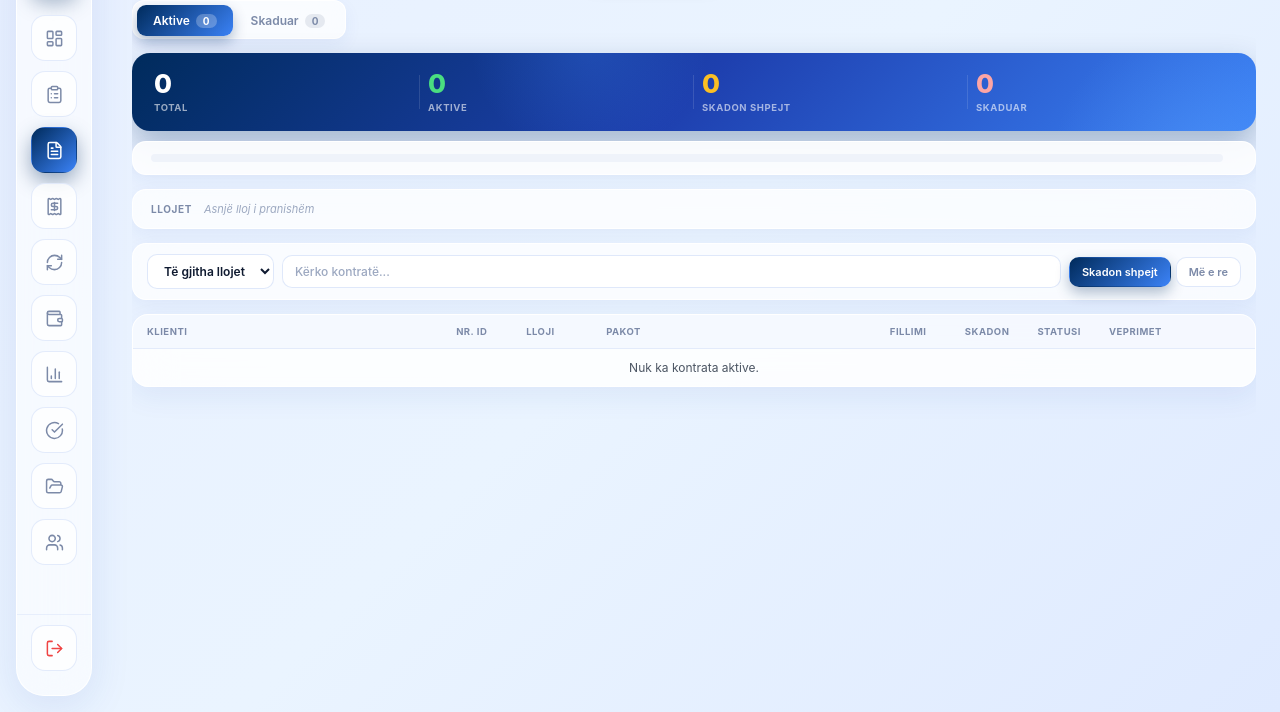
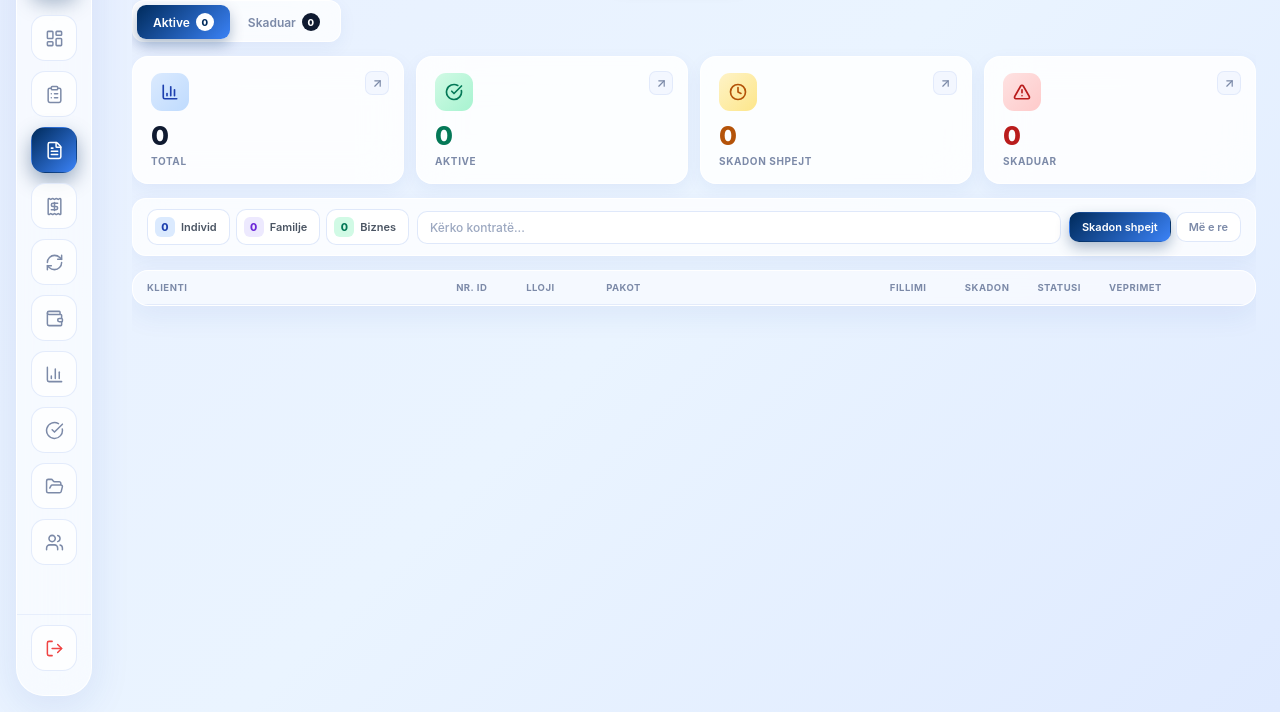
Before and after one commit to gjonbalajagon-blip/sigal-platform, a website: page pages/kontratat.html in a window 1280 px wide. Shown: the part 88-800 px from the top of the page. Drawn offline with nearby package versions, Linux system fonts and the light colour scheme.

Commit message:
kontratat: kpi cards, llojet inline clickable, hiq progress bar, topbar order

```diff
--- a/pages/kontratat.html
+++ b/pages/kontratat.html
@@ -398,183 +398,179 @@
     color: #fff !important;
 }
 
-/* ---------- STATS STRIP (NEW FORMAT) ---------- */
+/* ---------- KPI CARDS ---------- */
 .stats-strip {
+    display: grid !important;
+    grid-template-columns: repeat(4, 1fr) !important;
+    gap: 12px !important;
+    margin-bottom: 14px !important;
     background: transparent !important;
     border-radius: 0 !important;
     overflow: visible !important;
-    margin-bottom: 14px !important;
-    display: grid;
-    grid-template-columns: 1fr;
-    gap: 10px;
 }
-.strip-top {
-    background: linear-gradient(135deg, #002B5C 0%, #1e40af 50%, #3b82f6 100%) !important;
-    border-radius: 18px !important;
-    padding: 18px 22px !important;
-    display: grid !important;
-    grid-template-columns: repeat(4, 1fr) !important;
-    gap: 16px !important;
-    align-items: stretch !important;
-    box-shadow: 0 14px 32px rgba(0,43,92,0.3) !important;
+.kpi-card {
+    background: rgba(255,255,255,0.85);
+    backdrop-filter: blur(20px);
+    border: 1px solid rgba(255,255,255,0.95);
+    border-radius: 16px;
+    padding: 16px 18px;
+    box-shadow: 0 6px 18px rgba(30,64,175,0.06);
     position: relative;
-    overflow: hidden;
+    transition: all 0.2s;
+    cursor: default;
 }
-.strip-top::before {
-    content: '';
+.kpi-card:hover {
+    transform: translateY(-2px);
+    box-shadow: 0 12px 28px rgba(30,64,175,0.1);
+}
+.kpi-icon {
+    width: 38px; height: 38px;
+    border-radius: 11px;
+    display: flex; align-items: center; justify-content: center;
+    margin-bottom: 12px;
+}
+.kpi-icon i, .kpi-icon svg {
+    width: 18px !important; height: 18px !important;
+    stroke-width: 2.2 !important;
+}
+.kpi-icon-total {
+    background: linear-gradient(135deg, #dbeafe, #bfdbfe);
+    color: #1e40af;
+}
+.kpi-icon-aktive {
+    background: linear-gradient(135deg, #d1fae5, #a7f3d0);
+    color: #047857;
+}
+.kpi-icon-skadon {
+    background: linear-gradient(135deg, #fef3c7, #fde68a);
+    color: #b45309;
+}
+.kpi-icon-skaduar {
+    background: linear-gradient(135deg, #fee2e2, #fecaca);
+    color: #b91c1c;
+}
+.kpi-arrow {
     position: absolute;
-    top: -50%; right: -10%;
-    width: 320px; height: 320px;
-    border-radius: 50%;
-    background: radial-gradient(circle, rgba(96,165,250,0.35), transparent 70%);
-    pointer-events: none;
+    top: 14px; right: 14px;
+    width: 24px; height: 24px;
+    border-radius: 7px;
+    background: rgba(240,246,255,0.8);
+    border: 1px solid rgba(220,230,250,0.7);
+    display: flex; align-items: center; justify-content: center;
+    color: #7c8aa8;
+    cursor: pointer;
+    transition: all 0.15s;
 }
-.strip-top::after {
-    content: '';
-    position: absolute;
-    bottom: -40%; left: 30%;
-    width: 240px; height: 240px;
-    border-radius: 50%;
-    background: radial-gradient(circle, rgba(59,130,246,0.25), transparent 70%);
-    pointer-events: none;
+.kpi-arrow:hover {
+    background: linear-gradient(135deg, #002B5C, #3b82f6);
+    color: #fff;
+    border-color: transparent;
 }
-.strip-metrics {
-    display: contents !important;
+.kpi-arrow i, .kpi-arrow svg {
+    width: 13px !important; height: 13px !important;
+    stroke-width: 2.2 !important;
 }
-.strip-metric {
-    padding: 0 !important;
-    border-right: none !important;
-    position: relative;
-    z-index: 1;
-}
-.strip-metric:not(:last-child)::after {
-    content: '';
-    position: absolute;
-    right: -8px; top: 10%; bottom: 10%;
-    width: 1px;
-    background: rgba(255,255,255,0.12);
-}
-.strip-metric .sm-num {
-    font-size: 26px !important;
-    font-weight: 800 !important;
-    color: #fff !important;
-    line-height: 1 !important;
+.kpi-card .sm-num {
+    font-size: 26px;
+    font-weight: 800;
+    color: #0f1a30;
+    line-height: 1;
     letter-spacing: -0.5px;
 }
-.strip-metric .sm-lbl {
-    font-size: 9.5px !important;
-    font-weight: 700 !important;
-    color: rgba(255,255,255,0.6) !important;
-    text-transform: uppercase !important;
-    letter-spacing: 0.6px !important;
-    margin-top: 5px !important;
-}
-.strip-metric.aktive .sm-num { color: #4ade80 !important; }
-.strip-metric.skadon-shpejt .sm-num { color: #fbbf24 !important; }
-.strip-metric.skaduar .sm-num { color: #fca5a5 !important; }
-
-/* Chip-at e llojeve - hidden nga strip-top, do dalin si rresht i veçantë */
-.strip-llojet {
-    display: none !important;
-}
-
-/* Bottom bar — bashkangjit me strip-top brenda të njëjtës kartelë */
-.strip-bottom {
-    background: rgba(255,255,255,0.85) !important;
-    backdrop-filter: blur(20px);
-    padding: 12px 18px !important;
-    display: flex !important;
-    align-items: center !important;
-    gap: 14px !important;
-    border-radius: 14px !important;
-    border: 1px solid rgba(255,255,255,0.95) !important;
-    box-shadow: 0 6px 18px rgba(30,64,175,0.06) !important;
-}
-.strip-bar {
-    flex: 1 !important;
-    display: flex !important;
-    gap: 2px !important;
-    height: 8px !important;
-    border-radius: 4px !important;
-    overflow: hidden !important;
-    background: #eef2fa;
-}
-.strip-bar-seg { height: 100% !important; transition: width 0.4s ease !important; }
-.strip-legend {
-    display: flex !important;
-    gap: 14px !important;
-    flex-shrink: 0 !important;
-}
-.strip-legend span {
-    font-size: 10px !important;
-    color: #7c8aa8 !important;
-    display: flex !important;
-    align-items: center !important;
-    gap: 5px !important;
-    font-weight: 600 !important;
-}
-.strip-legend .sl-dot {
-    width: 7px !important; height: 7px !important;
-    border-radius: 50% !important;
-}
-
-/* ---------- LLOJET ROW (i ri, jashte stats-strip) ---------- */
-.llojet-row {
-    display: flex;
-    gap: 8px;
-    align-items: center;
-    margin-bottom: 14px;
-    padding: 12px 18px;
-    background: rgba(255,255,255,0.75);
-    backdrop-filter: blur(20px);
-    border-radius: 14px;
-    border: 1px solid rgba(255,255,255,0.95);
-    box-shadow: 0 6px 18px rgba(30,64,175,0.06);
-    flex-wrap: wrap;
-}
-.llojet-row .llojet-label {
+.kpi-card .sm-num.aktive-num { color: #047857; }
+.kpi-card .sm-num.skadon-num { color: #b45309; }
+.kpi-card .sm-num.skaduar-num { color: #b91c1c; }
+.kpi-card .sm-lbl {
     font-size: 10px;
+    font-weight: 700;
     color: #7c8aa8;
     text-transform: uppercase;
     letter-spacing: 0.6px;
-    font-weight: 700;
-    margin-right: 4px;
+    margin-top: 6px;
 }
-.llojet-row #llojet-chips {
+
+/* ---------- TABS me round badge si screenshot ---------- */
+.tab-btn .tab-count {
+    background: #0f1a30 !important;
+    color: #fff !important;
+    border-radius: 50% !important;
+    width: 18px;
+    height: 18px;
+    display: inline-flex;
+    align-items: center;
+    justify-content: center;
+    padding: 0 !important;
+    font-size: 9.5px !important;
+    font-weight: 800 !important;
+    min-width: 18px;
+}
+.tab-btn.active .tab-count {
+    background: #fff !important;
+    color: #002B5C !important;
+}
+
+/* ---------- LLOJET CHIPS INLINE (në filters-row) ---------- */
+.llojet-chips-inline {
     display: flex;
     gap: 6px;
     flex-wrap: wrap;
 }
-.llojet-row .ll-chip {
+.llojet-chips-inline .ll-chip {
     display: inline-flex;
     align-items: center;
     gap: 6px;
-    padding: 5px 10px 5px 5px;
-    border-radius: 8px;
-    background: #f0f6ff;
-    border: 1px solid rgba(200,220,250,0.7);
+    padding: 7px 12px 7px 7px;
+    border-radius: 10px;
+    background: #fff;
+    border: 1px solid rgba(220,230,250,0.9);
     font-size: 11px;
     font-weight: 600;
-    color: #1e40af;
+    color: #4b5563;
+    cursor: pointer;
+    transition: all 0.18s;
+    user-select: none;
 }
-.llojet-row .ll-chip .ll-num {
+.llojet-chips-inline .ll-chip:hover {
+    border-color: rgba(0,43,92,0.3);
+    transform: translateY(-1px);
+}
+.llojet-chips-inline .ll-chip .ll-num {
     display: inline-flex;
     align-items: center;
     justify-content: center;
-    min-width: 20px; height: 20px;
+    min-width: 20px;
+    height: 20px;
     padding: 0 5px;
-    background: linear-gradient(135deg, #002B5C, #3b82f6);
-    color: #fff;
-    font-size: 11px;
+    background: #f1f5f9;
+    color: #4b5563;
+    font-size: 10.5px;
     font-weight: 800;
     border-radius: 6px;
+    transition: all 0.18s;
 }
-.llojet-row .ll-chip.individ { background: #eff6ff; color: #1e40af; border-color: #dbeafe; }
-.llojet-row .ll-chip.familje { background: #f5f3ff; color: #6d28d9; border-color: #ede9fe; }
-.llojet-row .ll-chip.familje .ll-num { background: linear-gradient(135deg, #6d28d9, #8b5cf6); }
-.llojet-row .ll-chip.biznes { background: #ecfdf5; color: #047857; border-color: #d1fae5; }
-.llojet-row .ll-chip.biznes .ll-num { background: linear-gradient(135deg, #047857, #10b981); }
-
+/* Active state */
+.llojet-chips-inline .ll-chip.active {
+    color: #fff;
+    border-color: transparent;
+    box-shadow: 0 6px 14px rgba(0,43,92,0.25);
+}
+.llojet-chips-inline .ll-chip.active .ll-num {
+    background: rgba(255,255,255,0.25);
+    color: #fff;
+}
+.llojet-chips-inline .ll-chip.individ.active {
+    background: linear-gradient(135deg, #1e40af, #3b82f6);
+}
+.llojet-chips-inline .ll-chip.familje.active {
+    background: linear-gradient(135deg, #6d28d9, #8b5cf6);
+}
+.llojet-chips-inline .ll-chip.biznes.active {
+    background: linear-gradient(135deg, #047857, #10b981);
+}
+/* Inactive state — color hint */
+.llojet-chips-inline .ll-chip.individ:not(.active) .ll-num { background: #dbeafe; color: #1e40af; }
+.llojet-chips-inline .ll-chip.familje:not(.active) .ll-num { background: #ede9fe; color: #6d28d9; }
+.llojet-chips-inline .ll-chip.biznes:not(.active) .ll-num { background: #d1fae5; color: #047857; }
 /* ---------- FILTERS ROW ---------- */
 .filters-row {
     display: flex !important;
@@ -898,7 +894,6 @@
     <h1>Kontratat</h1>
     <div class="topbar-right">
         <button class="btn-primary" onclick="shtoKontrate()"><i data-lucide="plus" style="width:15px;height:15px;"></i> Kontratë e Re</button>
-        <div class="topbar-bell" title="Njoftimet"><i data-lucide="bell"></i><span class="bell-badge">3</span></div>
         <div class="topbar-user">
             <div class="tu-avatar">A</div>
             <div class="tu-info">
@@ -916,23 +911,35 @@
                 </div>
             </div>
        <div class="stats-strip">
-                <div class="strip-top">
-                    <div class="strip-metrics">
-                        <div class="strip-metric"><div class="sm-num" id="st-total">0</div><div class="sm-lbl">Total</div></div>
-                        <div class="strip-metric aktive"><div class="sm-num" id="st-aktive">0</div><div class="sm-lbl">Aktive</div></div>
-                        <div class="strip-metric skadon-shpejt"><div class="sm-num" id="st-skadon">0</div><div class="sm-lbl">Skadon shpejt</div></div>
-                        <div class="strip-metric skaduar"><div class="sm-num" id="st-skaduar">0</div><div class="sm-lbl">Skaduar</div></div>
+    <div class="kpi-card">
+        <div class="kpi-icon kpi-icon-total"><i data-lucide="bar-chart-3"></i></div>
+        <div class="kpi-arrow"><i data-lucide="arrow-up-right"></i></div>
+        <div class="sm-num" id="st-total">0</div>
+        <div class="sm-lbl">Total</div>
     </div>
-                    <div class="strip-llojet" id="st-llojet"></div>
+    <div class="kpi-card">
+        <div class="kpi-icon kpi-icon-aktive"><i data-lucide="check-circle"></i></div>
+        <div class="kpi-arrow"><i data-lucide="arrow-up-right"></i></div>
+        <div class="sm-num aktive-num" id="st-aktive">0</div>
+        <div class="sm-lbl">Aktive</div>
     </div>
-                <div class="strip-bottom"><div class="strip-bar" id="st-bar"></div><div class="strip-legend" id="st-legend"></div></div>
+    <div class="kpi-card">
+        <div class="kpi-icon kpi-icon-skadon"><i data-lucide="clock"></i></div>
+        <div class="kpi-arrow"><i data-lucide="arrow-up-right"></i></div>
+        <div class="sm-num skadon-num" id="st-skadon">0</div>
+        <div class="sm-lbl">Skadon shpejt</div>
     </div>
-            <div class="llojet-row">
-                <span class="llojet-label">LLOJET</span>
-                <div id="llojet-chips"></div>
+    <div class="kpi-card">
+        <div class="kpi-icon kpi-icon-skaduar"><i data-lucide="alert-triangle"></i></div>
+        <div class="kpi-arrow"><i data-lucide="arrow-up-right"></i></div>
+        <div class="sm-num skaduar-num" id="st-skaduar">0</div>
+        <div class="sm-lbl">Skaduar</div>
+    </div>
+    <div class="strip-llojet" id="st-llojet" style="display:none"></div>
 </div>
           <div class="filters-row">
-                <select id="filter-lloji" onchange="filtro()"><option value="all">Të gjitha llojet</option><option value="individ">Individ</option><option value="familje">Familje</option><option value="biznes">Biznes</option></select>
+    <select id="filter-lloji" onchange="filtro()" style="display:none"><option value="all">all</option><option value="individ">individ</option><option value="familje">familje</option><option value="biznes">biznes</option></select>
+    <div id="llojet-chips" class="llojet-chips-inline"></div>
     <input type="text" id="search-kontrate" placeholder="Kërko kontratë..." onkeyup="filtro()">
     <div class="sort-btns"><button class="sort-btn active" id="sort-skadon" onclick="ndryshoSort('skadon')">Skadon shpejt</button><button class="sort-btn" id="sort-re" onclick="ndryshoSort('re')">Më e re</button></div>
 </div>
@@ -981,29 +988,43 @@
 <script>
 lucide.createIcons();
 
-    // Mirror i strip-llojet → llojet-chips (bridge pa prekur kontratat.js)
+// Mirror i strip-llojet → llojet-chips inline + clickable filter
 (function(){
     const llojiNames={individ:'Individ',familje:'Familje',biznes:'Biznes'};
-        const llojiClass={individ:'individ',familje:'familje',biznes:'biznes'};
     const target=document.getElementById('llojet-chips');
     const source=document.getElementById('st-llojet');
-        if(!target||!source)return;
+    const select=document.getElementById('filter-lloji');
+    if(!target||!source||!select)return;
+
+    let activeLloji='all';
+
     function rebuild(){
-            // Lexo nga strip-chips qe JS ka injektuar, transformo ne ll-chip
         const chips=source.querySelectorAll('.strip-chip');
-            if(chips.length===0){target.innerHTML='<span style="font-size:11px;color:#9ca8c0;font-style:italic">Asnjë lloj i pranishëm</span>';return;}
-            const out=[];
+        const counts={individ:0,familje:0,biznes:0};
         chips.forEach(ch=>{
-                const num=ch.querySelector('.sc-num')?.textContent||'0';
+            const num=parseInt(ch.querySelector('.sc-num')?.textContent||'0');
             const text=ch.textContent.replace(num,'').trim();
-                const key=Object.keys(llojiNames).find(k=>llojiNames[k]===text)||'individ';
-                out.push('<span class="ll-chip '+llojiClass[key]+'"><span class="ll-num">'+num+'</span> '+text+'</span>');
+            const key=Object.keys(llojiNames).find(k=>llojiNames[k]===text);
+            if(key)counts[key]=num;
+        });
+        const out=['individ','familje','biznes'].map(k=>{
+            const isActive=activeLloji===k?' active':'';
+            return '<span class="ll-chip '+k+isActive+'" data-lloji="'+k+'"><span class="ll-num">'+counts[k]+'</span> '+llojiNames[k]+'</span>';
         });
         target.innerHTML=out.join('');
+        // Bind click
+        target.querySelectorAll('.ll-chip').forEach(chip=>{
+            chip.addEventListener('click',()=>{
+                const lloji=chip.dataset.lloji;
+                activeLloji=(activeLloji===lloji)?'all':lloji;
+                select.value=activeLloji;
+                select.dispatchEvent(new Event('change'));
+                rebuild();
+            });
+        });
     }
-        // Observer — sa here qe kontratat.js rifresoj st-llojet, ne mirroroj
+
     new MutationObserver(rebuild).observe(source,{childList:true,subtree:true});
-        // Run i pare pas page load
     setTimeout(rebuild,100);
 })();
 </script>
```
Lines whose indentation alone changed are shown as unchanged.
